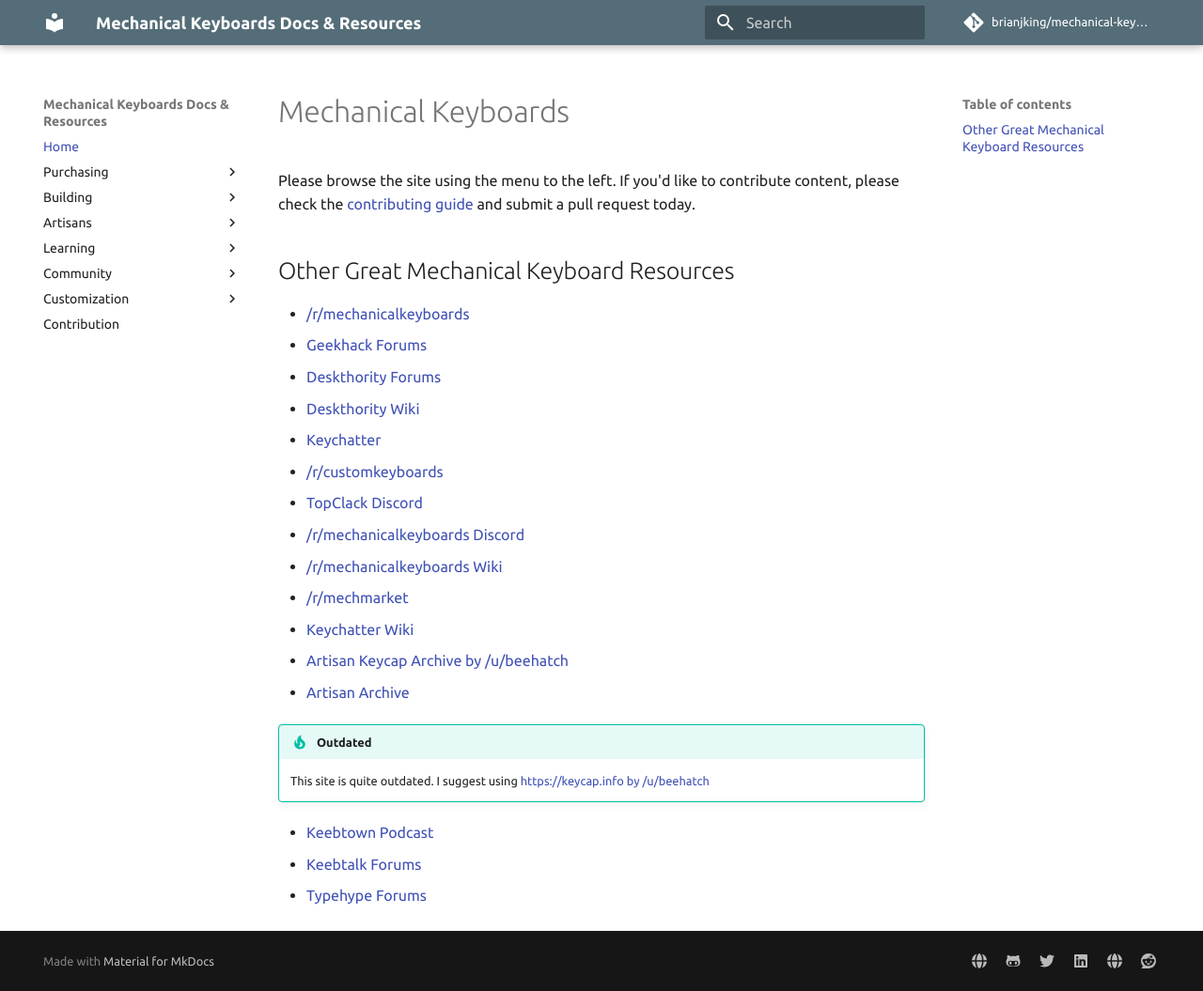
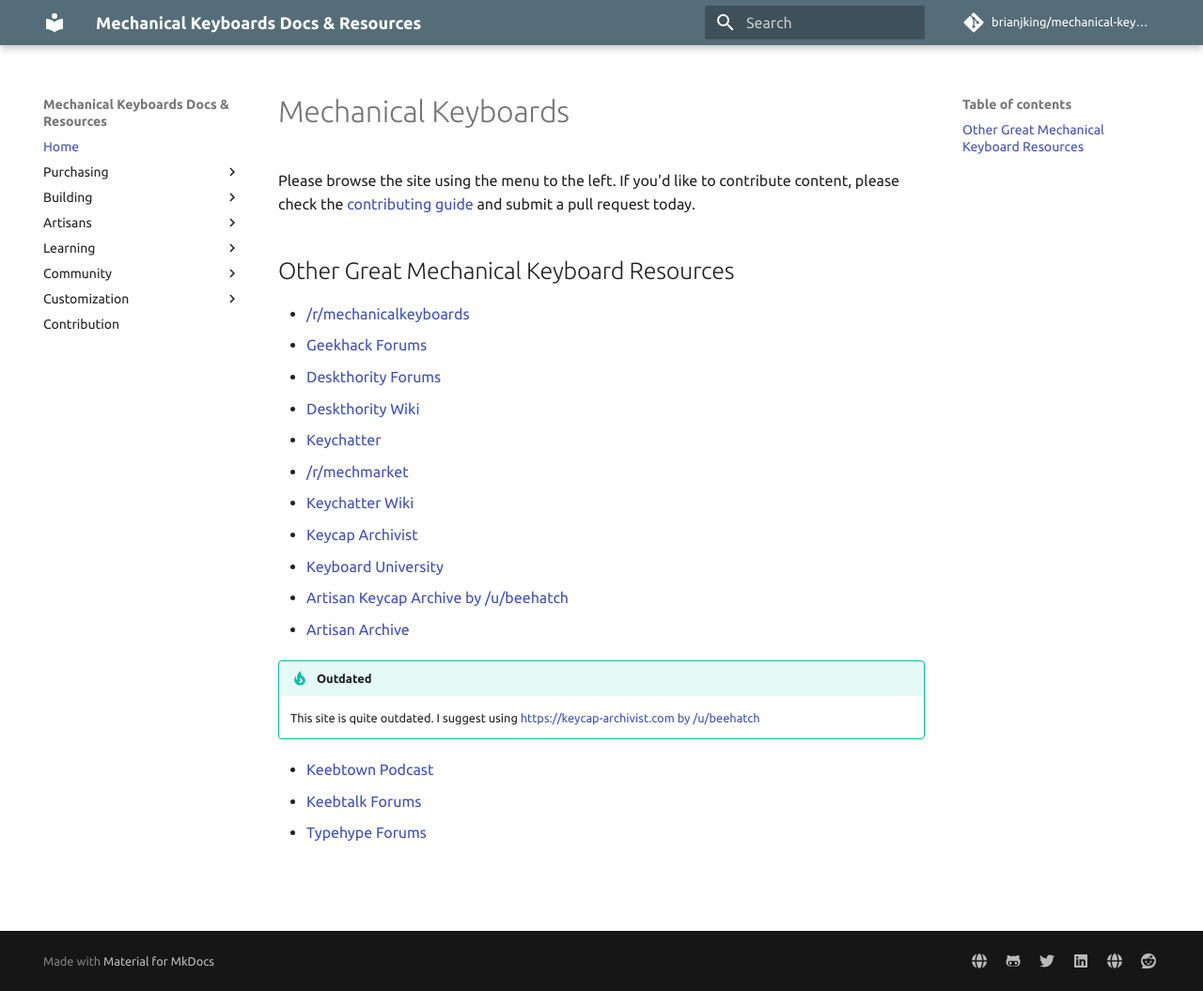
Before and after one commit to brianjking/mechanical-keyboards, an MkDocs documentation site: the page built from docs/index.md, in a window 1280 px wide and 1055 px high. Shown: the whole window at 94% size. Built offline with MkDocs 1.6.1 and Material for MkDocs 9.7.7, drawn with Linux system fonts in a browser that asks for light colours; comment, search, counter and statistics services are not loaded.

Commit message:
Update index.md

```diff
--- a/docs/index.md
+++ b/docs/index.md
@@ -4,24 +4,22 @@ Please browse the site using the menu to the left. If you'd like to contribute c
 
 ## Other Great Mechanical Keyboard Resources
 
-
 * [/r/mechanicalkeyboards](https://reddit.com/r/mechanicalkeyboards)
 * [Geekhack Forums](http://geekhack.org)
 * [Deskthority Forums](https://deskthority.net/)
 * [Deskthority Wiki](https://deskthority.net/wiki/Main_Page)
 * [Keychatter](https://www.keychatter.com/)
-* [/r/customkeyboards](https://www.reddit.com/r/CustomKeyboards/)
-* [TopClack Discord](https://discord.gg/YTFRAt7)
-* [/r/mechanicalkeyboards Discord](https://discordapp.com/invite/mechkeys)
-* [/r/mechanicalkeyboards Wiki](https://www.reddit.com/r/MechanicalKeyboards/wiki/index)
 * [/r/mechmarket](https://reddit.com/r/mechmarket)
 * [Keychatter Wiki](http://www.keychatter.wiki/index.php/Main_Page)
+* [Keycap Archivist](https://keycap-archivist.com)
+* [Keyboard University](https://keyboard.university/)
 * [Artisan Keycap Archive by /u/beehatch](https://keycap.info)
 * [Artisan Archive](https://www.artisanarchive.org/)
 
 !!! tip "Outdated"
 
-    This site is quite outdated. I suggest using [https://keycap.info by /u/beehatch](https://keycap.info)
+    This site is quite outdated. I suggest using [https://keycap-archivist.com by /u/beehatch](keycap-archivist.com)
+
 * [Keebtown Podcast](https://www.keebtown.co/)
 * [Keebtalk Forums](https://www.keebtalk.com/)
 * [Typehype Forums](https://typehype.net/)
```
